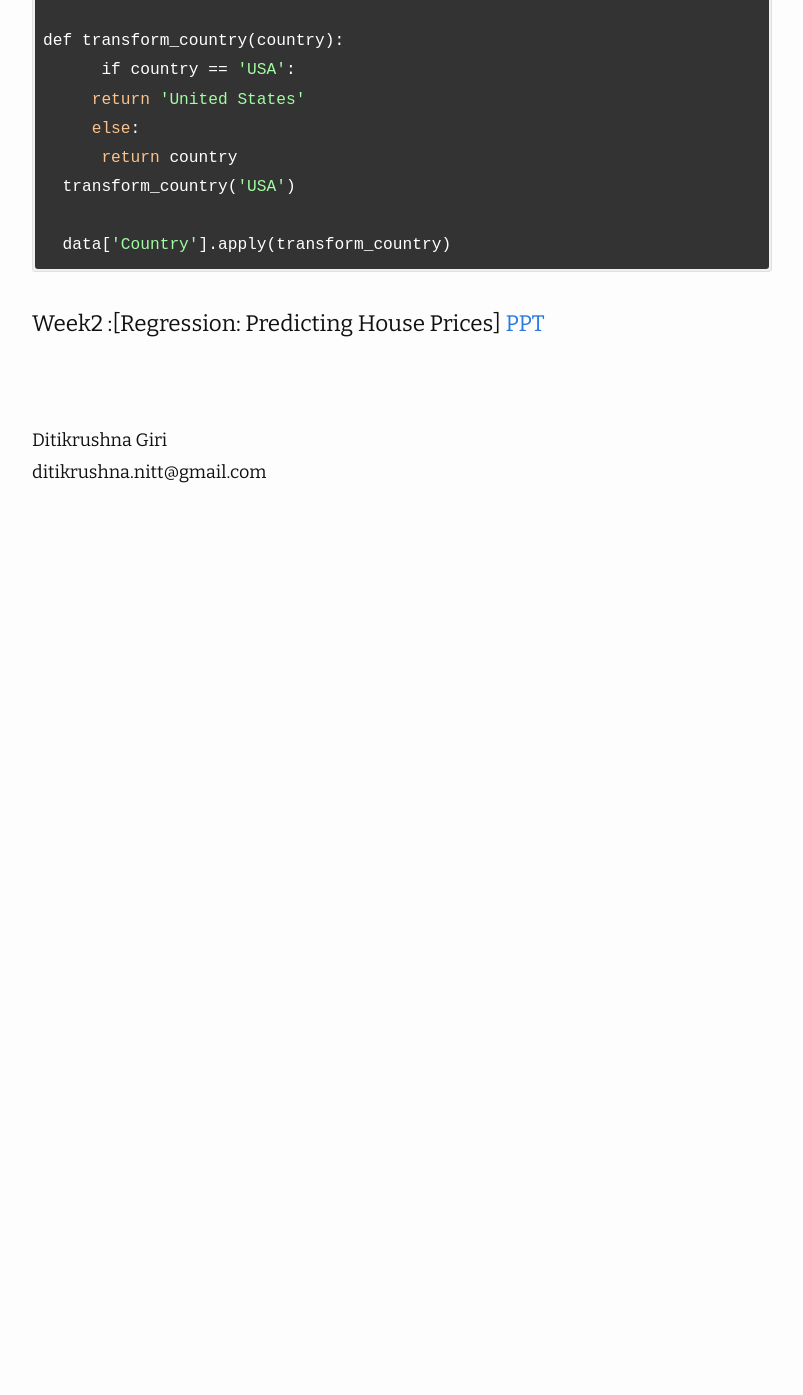
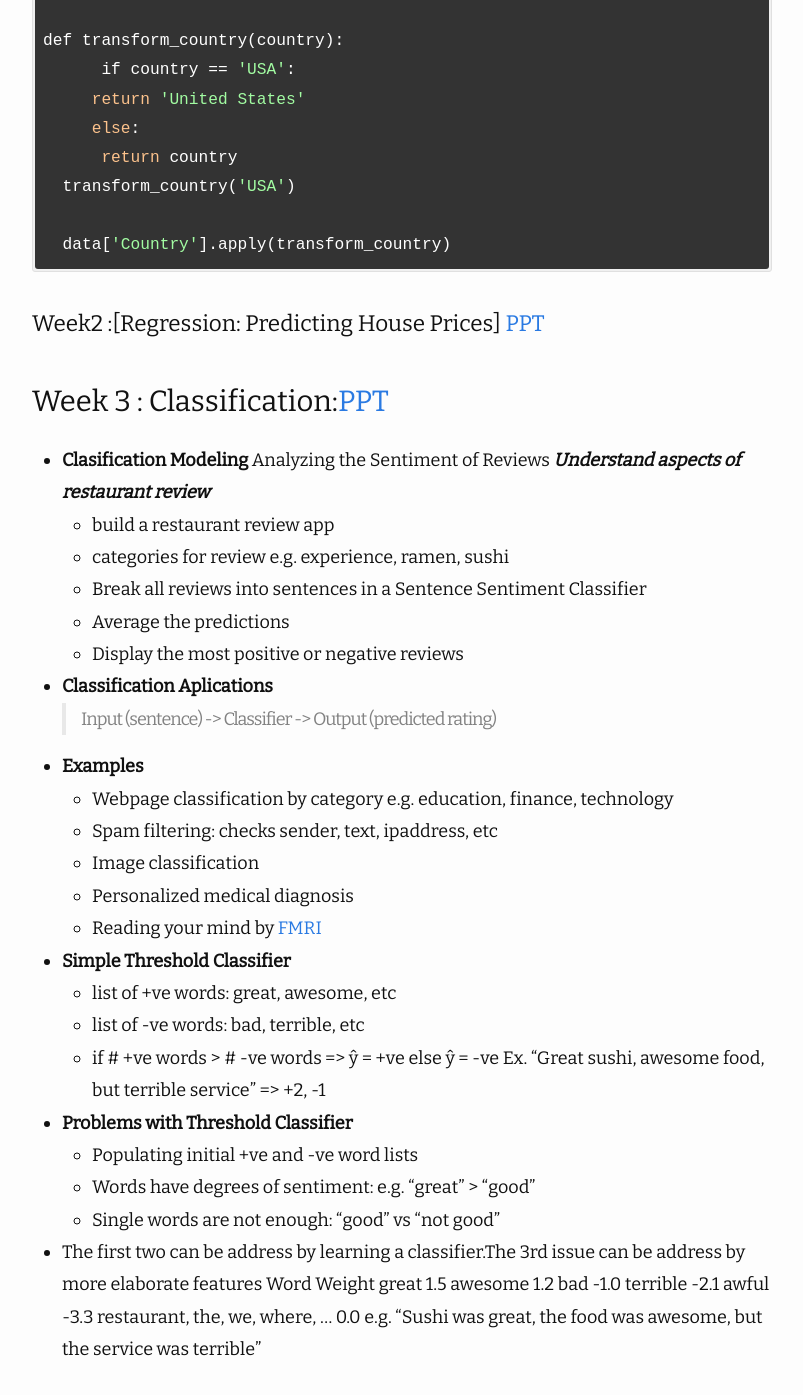
Before and after one commit to ditikrushna/eNotes, a Jekyll site: the page built from _posts/2019-05-06-Machine Learning by University of Washington.md, in a window 1280 px wide and 1400 px high, scrolled down 3446 px. Shown: the top 1395 px of the window, without its empty margins (238-1041 px from the left). Built offline with Jekyll 4.4.1, drawn with Linux system fonts in a browser that asks for light colours; nearby versions of some CDN libraries; before the commit the page ends 3970 px from its top, so only the background shows below that.

Commit message:
Update 2019-05-06-Machine Learning by University of Washington.md

```diff
--- a/_posts/2019-05-06-Machine Learning by University of Washington.md
+++ b/_posts/2019-05-06-Machine Learning by University of Washington.md
@@ -127,3 +127,35 @@ Tools above require a learning curve . This course uses GraphLab create that inc
 	  data['Country'].apply(transform_country)
 
 #### Week2 :[Regression: Predicting House Prices] [PPT](https://d396qusza40orc.cloudfront.net/phoenixassets/ml-foundations/regression-intro-annotated.pdf)
+
+### Week 3 : Classification:[PPT](https://d396qusza40orc.cloudfront.net/phoenixassets/ml-foundations/classification-annotated.pdf)
+
+ -  **Clasification Modeling** Analyzing the Sentiment of Reviews
+***Understand aspects of restaurant review***
+	- build a restaurant review app
+	-	categories for review e.g. experience, ramen, sushi
+	-	Break all reviews into sentences in a Sentence Sentiment Classifier
+	-	Average the predictions
+	-	Display the most positive or negative reviews
+- **Classification Aplications**
+> Input (sentence) -> Classifier -> Output (predicted rating)
+
+- **Examples**
+	- Webpage classification by category e.g. education, finance, technology
+	- Spam filtering: checks sender, text, ipaddress, etc
+	-	Image classification
+	-	Personalized medical diagnosis
+	-	Reading your mind by [FMRI](https://g.co/kgs/Dag4BT)
+
+- **Simple Threshold Classifier**
+	-	list of +ve words: great, awesome, etc
+	-	list of -ve words: bad, terrible, etc
+	-	if # +ve words > # -ve words => ŷ = +ve else ŷ = -ve
+		Ex. "Great sushi, awesome food, but terrible service" => +2, -1
+
+- **Problems with Threshold Classifier**
+	-	Populating initial +ve and -ve word lists
+	-	Words have degrees of sentiment: e.g. "great" > "good"
+	-	Single words are not enough: "good" vs "not good"
+- The first two can be address by learning a classifier.The 3rd issue can be address by more elaborate features Word Weight great 1.5 awesome 1.2 bad -1.0 terrible -2.1 awful -3.3 restaurant, the, we, where, ... 0.0
+e.g. "Sushi was great, the food was awesome, but the service was terrible"
```
